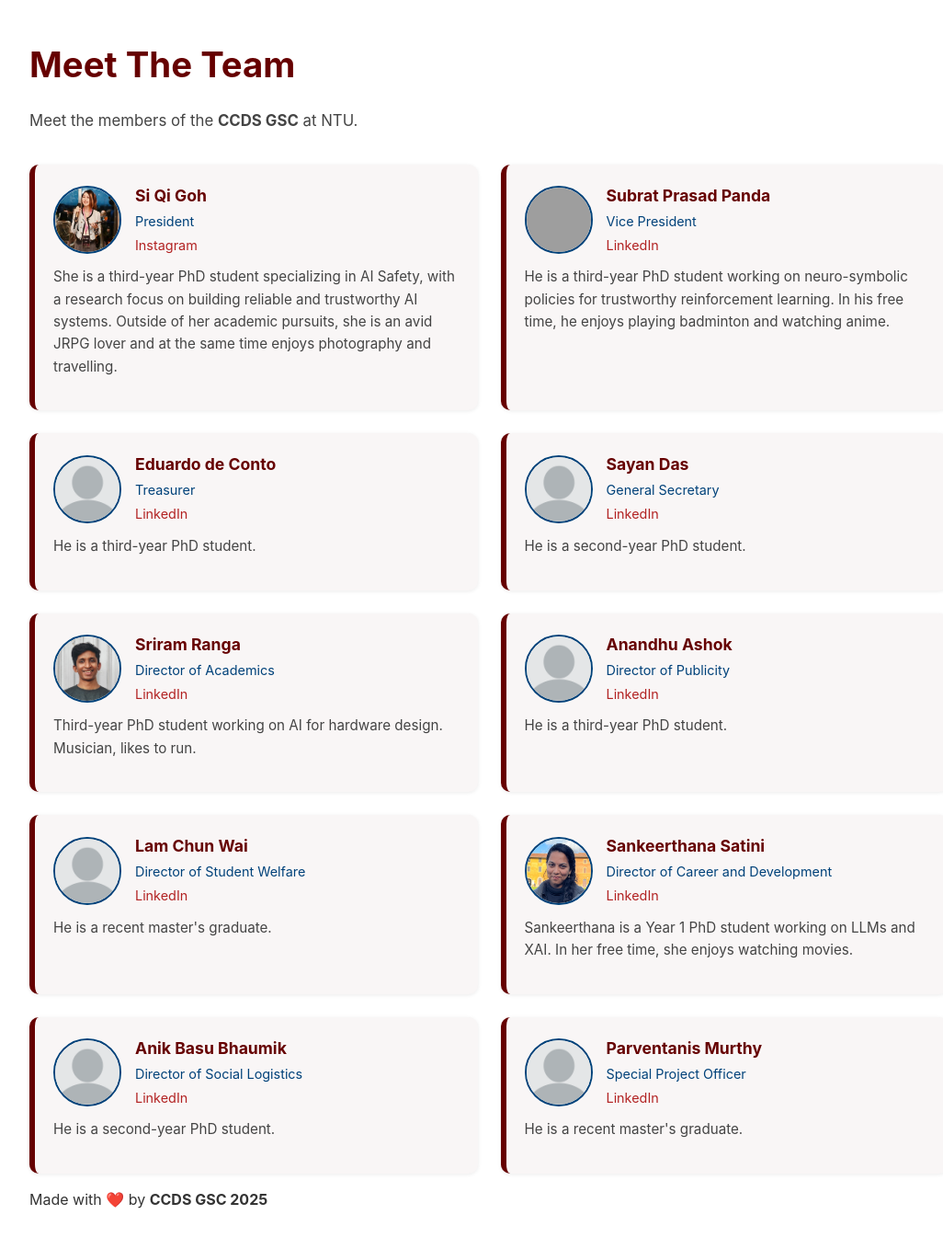
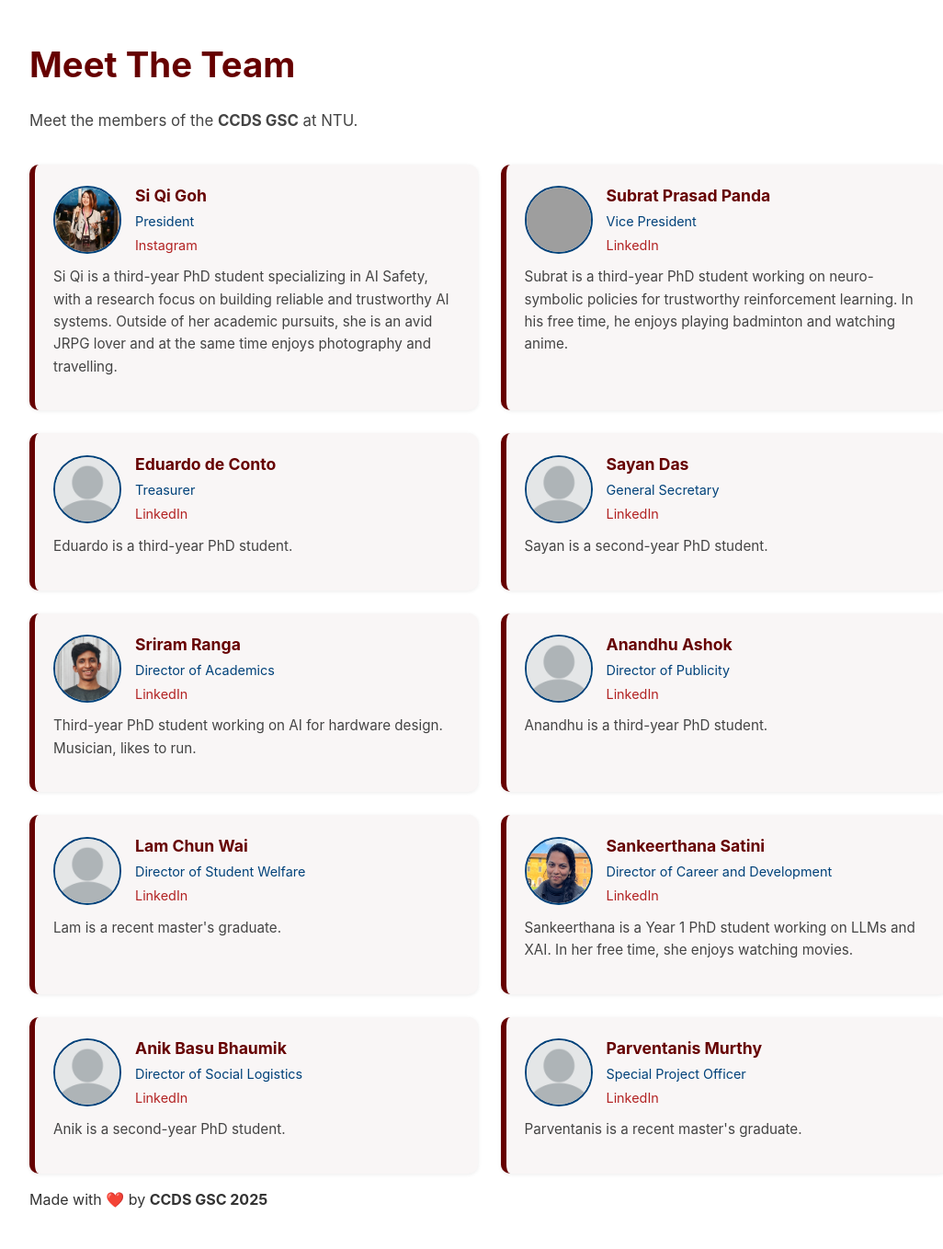
Before and after one commit to ccds-gsc/ccds-gsc.github.io, a Jekyll site: the page team.html, which Jekyll copies as it is, in a window 1280 px wide. Shown: the whole page at 92% size, without its empty margins (108-1134 px from the left). Built offline with Jekyll 4.4.1, drawn with Linux system fonts in a browser that asks for light colours; grey boxes are pictures that could not be loaded.

Commit message:
minor cosmetic change

```diff
--- a/team.html
+++ b/team.html
@@ -121,7 +121,7 @@
         </div>
       </div>
       <p class="member-desc">
-      She is a third-year PhD student specializing in AI Safety, with a research focus on building reliable and trustworthy AI systems. Outside of her academic pursuits, she is an avid JRPG lover and at the same time enjoys photography and travelling.
+      Si Qi is a third-year PhD student specializing in AI Safety, with a research focus on building reliable and trustworthy AI systems. Outside of her academic pursuits, she is an avid JRPG lover and at the same time enjoys photography and travelling.
       </p>
     </div>
 
@@ -136,7 +136,7 @@
         </div>
       </div>
       <p class="member-desc">
-      He is a third-year PhD student working on neuro-symbolic policies for trustworthy reinforcement learning. In his free time, he enjoys playing badminton and watching anime.
+      Subrat is a third-year PhD student working on neuro-symbolic policies for trustworthy reinforcement learning. In his free time, he enjoys playing badminton and watching anime.
       </p>
     </div>
 
@@ -151,7 +151,7 @@
         </div>
       </div>
       <p class="member-desc">
-      He is a third-year PhD student.
+      Eduardo is a third-year PhD student.
       </p>
     </div>
 
@@ -166,7 +166,7 @@
         </div>
       </div>
       <p class="member-desc">
-      He is a second-year PhD student.
+      Sayan is a second-year PhD student.
       </p>
     </div>
 
@@ -196,7 +196,7 @@
         </div>
       </div>
       <p class="member-desc">
-      He is a third-year PhD student.
+      Anandhu is a third-year PhD student.
       </p>
     </div>
 
@@ -211,7 +211,7 @@
         </div>
       </div>
       <p class="member-desc">
-      He is a recent master's graduate.
+      Lam is a recent master's graduate.
       </p>
     </div>
 
@@ -241,7 +241,7 @@
         </div>
       </div>
       <p class="member-desc">
-        He is a second-year PhD student.
+      Anik is a second-year PhD student.
       </p>
     </div>
 
@@ -256,7 +256,7 @@
         </div>
       </div>
       <p class="member-desc">
-        He is a recent master's graduate.
+      Parventanis is a recent master's graduate.
       </p>
     </div>
 
```
